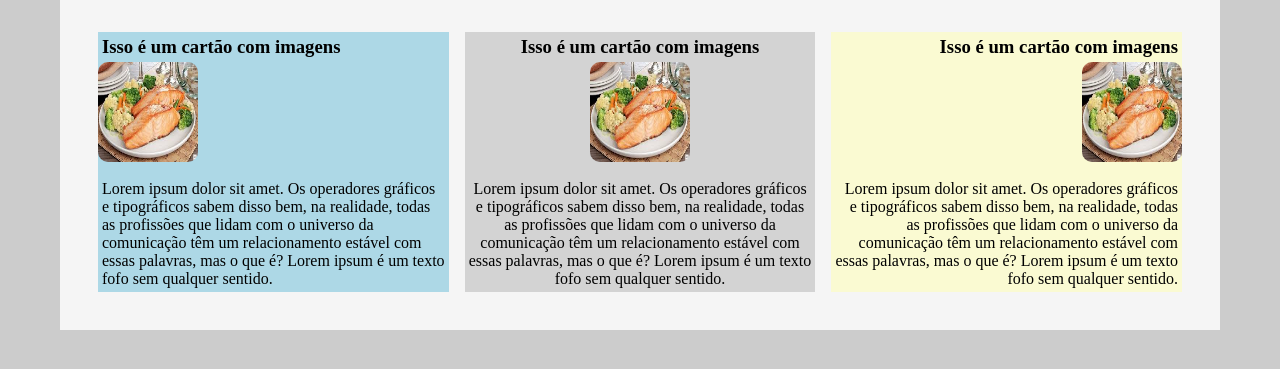
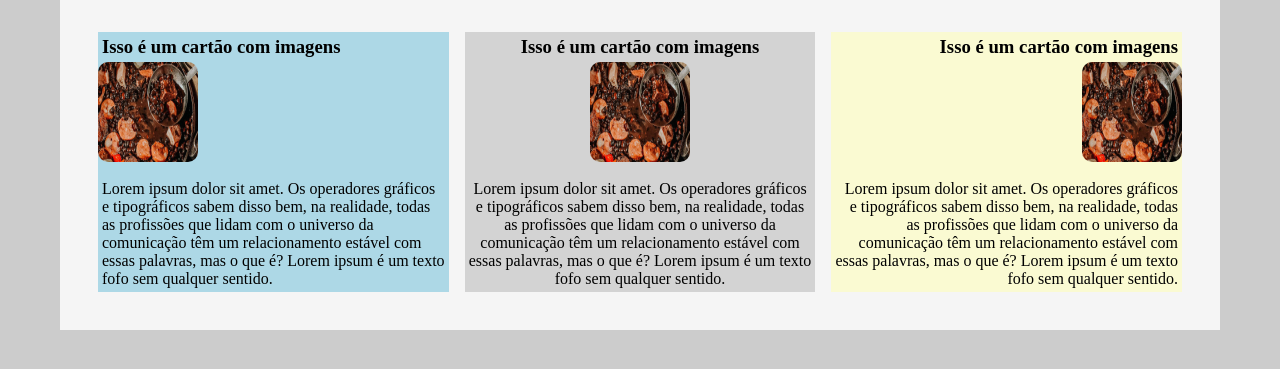
Before and after one commit to jaozinhonj/aulaHTML, a plain HTML site: page index.html in a window 1280 px wide. Shown: the part 121-490 px from the top of the page. Drawn offline with Linux system fonts and the light colour scheme.

Commit message:
trbalaho do dia 12 de set

```diff
--- a/index.html
+++ b/index.html
@@ -18,19 +18,19 @@
 
         <div class="container1" style="display: block; text-align: left;">
             <h3 class="text">Isso é um cartão com imagens</h3>
-            <img src="static/imagens/salmao.jpeg" class="image-3" />
+            <img src="static/imagens/feijoada.jpg" class="image-3" />
             <p class="text">Lorem ipsum dolor sit amet. Os operadores gráficos e tipográficos sabem disso bem, na realidade, todas as profissões que lidam com o universo da comunicação têm um relacionamento estável com essas palavras, mas o que é? Lorem ipsum é um texto fofo sem qualquer sentido.</p>
         </div>
 
         <div class="container2" style="display: block; text-align: center;">
             <h3 class="text">Isso é um cartão com imagens</h3>
-            <img src="static/imagens/salmao.jpeg" class="image-3" />
+            <img src="static/imagens/feijoada.jpg" class="image-3" />
             <p class="text">Lorem ipsum dolor sit amet. Os operadores gráficos e tipográficos sabem disso bem, na realidade, todas as profissões que lidam com o universo da comunicação têm um relacionamento estável com essas palavras, mas o que é? Lorem ipsum é um texto fofo sem qualquer sentido.</p>
         </div>
 
         <div class="container3" style="display: block; text-align: right;">
             <h3 class="text">Isso é um cartão com imagens</h3>
-            <img src="static/imagens/salmao.jpeg" class="image-3" />
+            <img src="static/imagens/feijoada.jpg" class="image-3" />
             <p class="text">Lorem ipsum dolor sit amet. Os operadores gráficos e tipográficos sabem disso bem, na realidade, todas as profissões que lidam com o universo da comunicação têm um relacionamento estável com essas palavras, mas o que é? Lorem ipsum é um texto fofo sem qualquer sentido.</p>
         </div>
 
```
Also changed, not shown: exemplos/img/tricolor.jpg (added).
